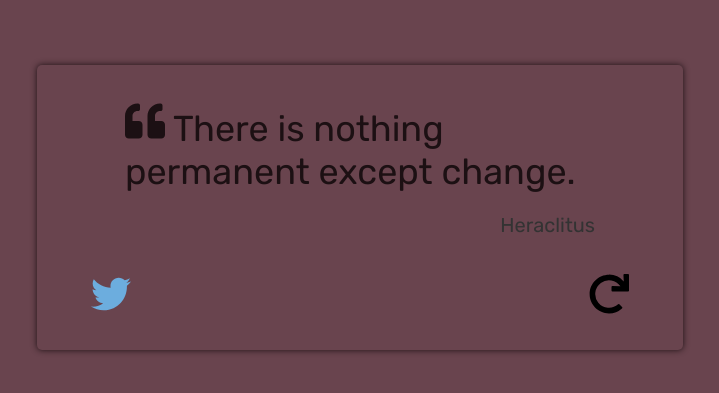
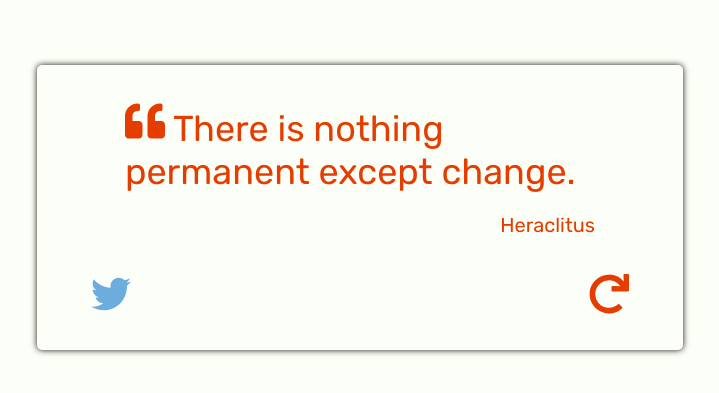
Before and after one commit to lav-lav-r/anime-quotes, a Svelte app: page / in a window 1280 px wide. Shown: the part 193-586 px from the top of the page, without its empty margins (280-999 px from the left). Built offline with nearby package versions, Linux system fonts and the light colour scheme.

Commit message:
Update Color Variables

```diff
--- a/src/App.svelte
+++ b/src/App.svelte
@@ -8,9 +8,9 @@
 
 <style>
 	:global(:root) {
-		--background: #69444E;
+		--background: #FCFFF7;
 		--accent: #1C1013;
-		--text: #333333;
+		--text: #E53D00;
 	}
 	:global(body) {
 		margin: 0;
--- a/src/components/Quote.svelte
+++ b/src/components/Quote.svelte
@@ -46,7 +46,7 @@ function refresh(){
 <div class="icon-container right-align">
   <button bind:this={btnRefresh} on:click={refresh} id="new-quote" class="ani-rotate">
     <svg aria-hidden="true" focusable="false" data-prefix="fas" data-icon="redo" class="svg-inline--fa fa-redo fa-w-16" role="img" xmlns="http://www.w3.org/2000/svg" viewBox="0 0 512 512">
-      <path fill="currentColor" d="M500.33 0h-47.41a12 12 0 0 0-12 12.57l4 82.76A247.42 247.42 0 0 0 256 8C119.34 8 7.9 119.53 8 256.19 8.1 393.07 119.1 504 256 504a247.1 247.1 0 0 0 166.18-63.91 12 12 0 0 0 .48-17.43l-34-34a12 12 0 0 0-16.38-.55A176 176 0 1 1 402.1 157.8l-101.53-4.87a12 12 0 0 0-12.57 12v47.41a12 12 0 0 0 12 12h200.33a12 12 0 0 0 12-12V12a12 12 0 0 0-12-12z"></path>
+      <path fill="#E53D00" d="M500.33 0h-47.41a12 12 0 0 0-12 12.57l4 82.76A247.42 247.42 0 0 0 256 8C119.34 8 7.9 119.53 8 256.19 8.1 393.07 119.1 504 256 504a247.1 247.1 0 0 0 166.18-63.91 12 12 0 0 0 .48-17.43l-34-34a12 12 0 0 0-16.38-.55A176 176 0 1 1 402.1 157.8l-101.53-4.87a12 12 0 0 0-12.57 12v47.41a12 12 0 0 0 12 12h200.33a12 12 0 0 0 12-12V12a12 12 0 0 0-12-12z"></path>
     </svg>
   </button>
 </div>
@@ -56,7 +56,7 @@ function refresh(){
   grid-column: 1 / 3;
 }
 .quote-container > blockquote {
-  color: #1C1013;
+  color: var(--text);
   font-size: 2.25rem;
   margin-top: 0;
   margin-bottom: 1rem;
```
